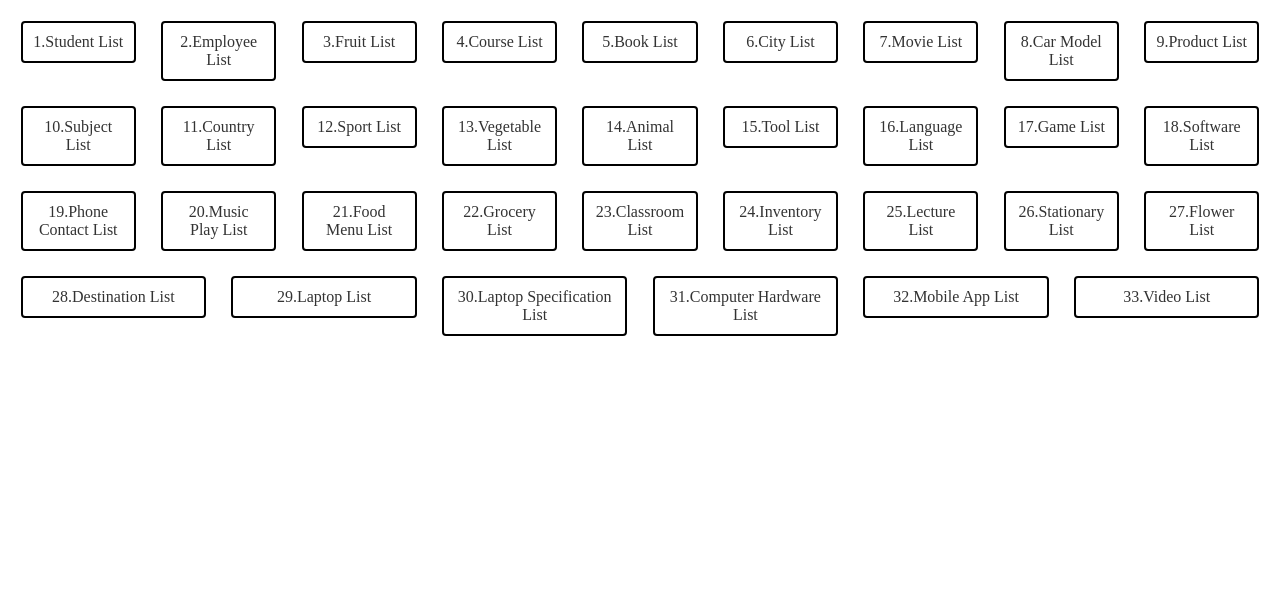
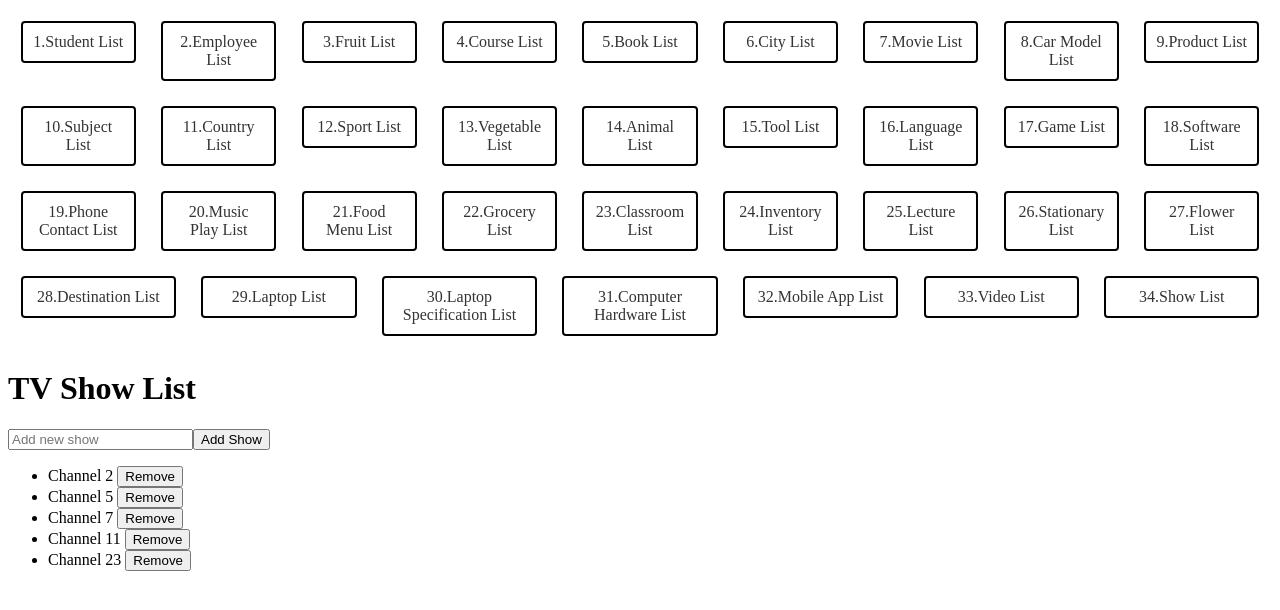
Before and after one commit to Xavierbaliw/Activity15-Angular-with-TypeScript-and-Data-Structures, an Angular app: page /showlist in a window 1280 px wide. Before the commit this address led to /. Shown: the top 610 px of the page. Built offline with nearby package versions, Linux system fonts and the light colour scheme.

Commit message:
34TH COMMIT showlist

```diff
--- a/src/app/app.component.html
+++ b/src/app/app.component.html
@@ -32,7 +32,8 @@
     <li><a routerLink="laptopspecificationlist">30.Laptop Specification List</a></li>
     <li><a routerLink="computerhardwarelist">31.Computer Hardware List</a></li>
     <li><a routerLink="mobileapplist">32.Mobile App List</a></li>
-    <li><a routerLink="mobileapplist">33.Video List</a></li>
+    <li><a routerLink="videolist">33.Video List</a></li>
+    <li><a routerLink="showlist">34.Show List</a></li>
 
 
 
--- a/src/app/app.module.ts
+++ b/src/app/app.module.ts
@@ -40,6 +40,7 @@ import {
 import {ComputerhardwareListComponent} from "./component/computerhardware-list/computerhardware-list.component";
 import {MobileappListComponent} from "./component/mobileapp-list/mobileapp-list.component";
 import {VideoListComponent} from "./component/video-list/video-list.component";
+import {ShowListComponent} from "./component/show-list/show-list.component";
 
 
 const routes: Routes = [
@@ -76,6 +77,7 @@ const routes: Routes = [
   {path: 'computerhardwarelist', component: ComputerhardwareListComponent},
   {path: 'mobileapplist', component: MobileappListComponent},
   {path: 'videolist', component: VideoListComponent},
+  {path: 'showlist', component: ShowListComponent},
 
 
 
@@ -125,6 +127,7 @@ const routes: Routes = [
     ComputerhardwareListComponent,
     MobileappListComponent,
     VideoListComponent,
+    ShowListComponent,
     ],
   providers: [
 
--- /dev/null
+++ b/src/app/component/show-list/show-list.component.html
@@ -0,0 +1,13 @@
+<div class="tv-show-list">
+  <h1>TV Show List</h1>
+
+  <input type="text" [(ngModel)]="newShow" placeholder="Add new show" />
+  <button (click)="addShow()">Add Show</button>
+
+  <ul>
+    <li *ngFor="let show of tvShows; let i = index">
+      {{ show }}
+      <button (click)="removeShow(i)">Remove</button>
+    </li>
+  </ul>
+</div>
--- /dev/null
+++ b/src/app/component/show-list/show-list.component.ts
@@ -0,0 +1,31 @@
+import { Component } from '@angular/core';
+
+@Component({
+  selector: 'app-show-list',
+  templateUrl: './show-list.component.html',
+  styleUrl: './show-list.component.css'
+})
+export class ShowListComponent {
+  tvShows: string[] = [
+    'Channel 2',
+    'Channel 5',
+    'Channel 7',
+    'Channel 11',
+    'Channel 23'
+  ];
+
+  newShow: string = '';
+
+  addShow() {
+    if (this.newShow.trim() !== '') {
+      this.tvShows.push(this.newShow.trim());
+      this.newShow = '';
+    } else {
+      alert('Please enter a valid show name.');
+    }
+  }
+
+  removeShow(index: number) {
+    this.tvShows.splice(index, 1);
+  }
+}
--- a/src/app/component/video-list/video-list.component.ts
+++ b/src/app/component/video-list/video-list.component.ts
@@ -6,7 +6,6 @@ import { Component } from '@angular/core';
   styleUrl: './video-list.component.css'
 })
 export class VideoListComponent {
-  // Sample list of videos
   videos: string[] = [
     'Angular Basics',
     'TypeScript for Beginners',
```
Also changed, not shown: src/app/component/show-list/show-list.component.css (added), 1 other file (tests, documents, lock files or other folders).
